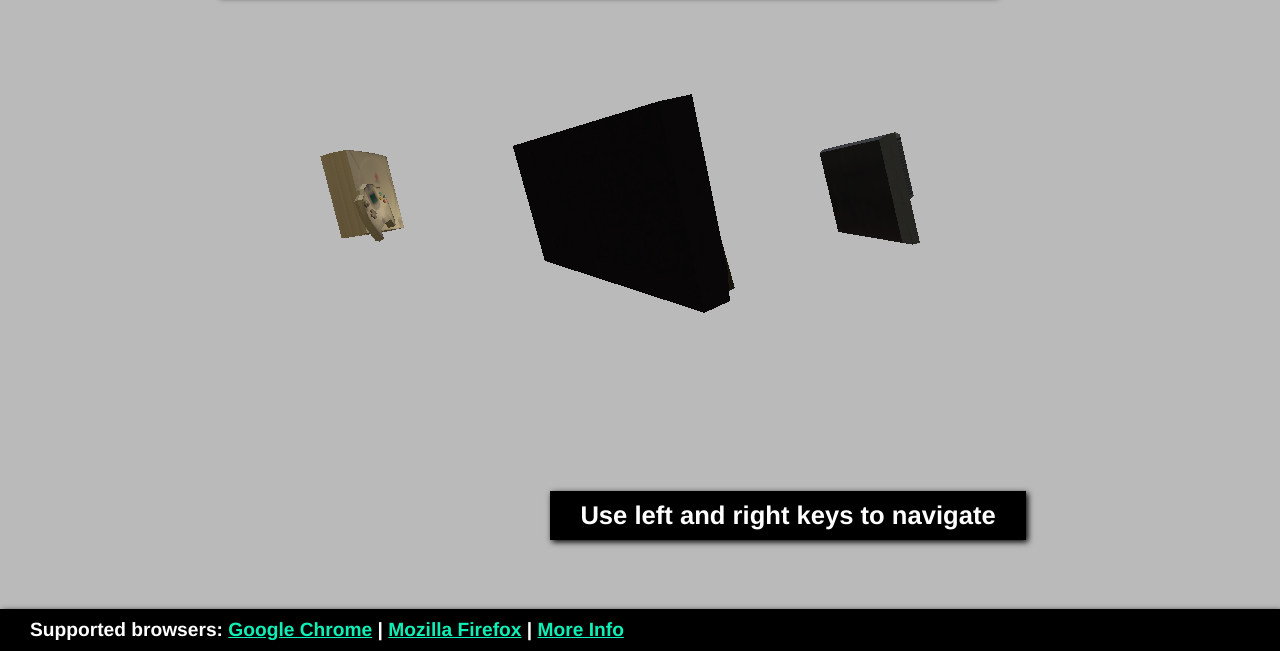
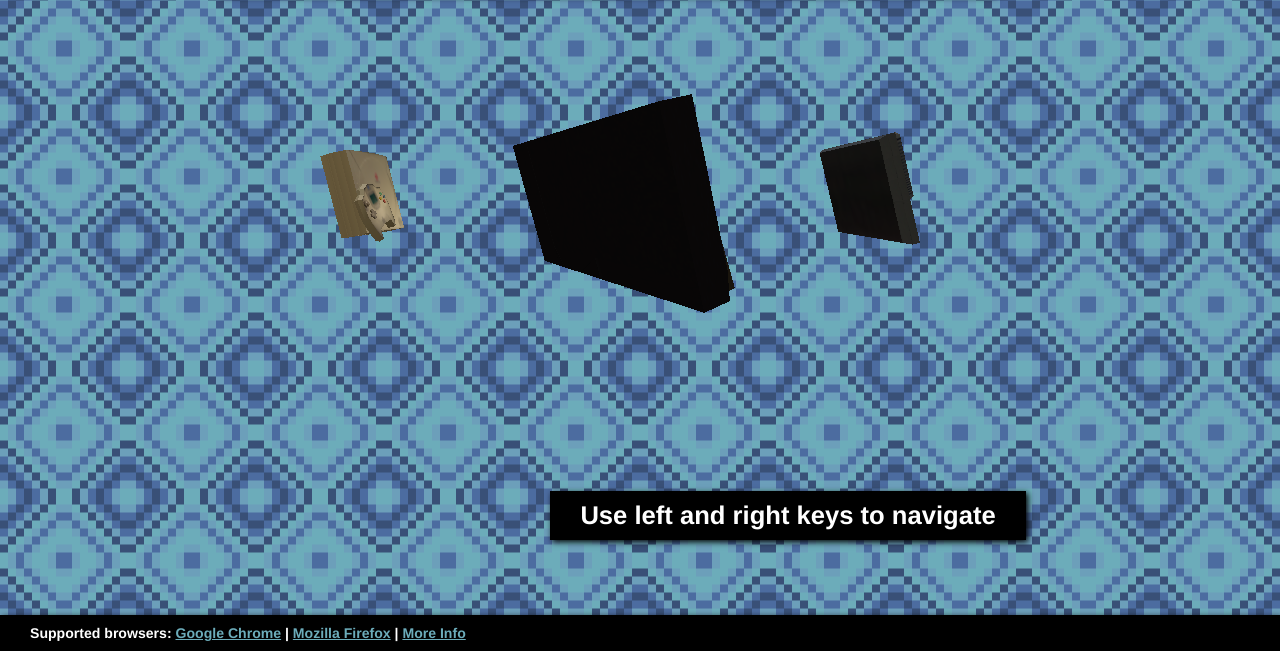
Before and after one commit to namelivia/tombraider.js, a plain HTML site: page index.html in a window 1280 px wide. Shown: the part 149-800 px from the top of the page. Drawn offline with Linux system fonts and the light colour scheme; animation ran at ten frames a second.

Commit message:
new background

```diff
--- a/css/style.css
+++ b/css/style.css
@@ -1,5 +1,5 @@
 body{
-	background-color:#bababa;
+	background:#bababa url('../img/background.png') repeat center center;
 	font-family:Helvetica,sans-serif;
 	margin:0;
 	padding:0;
@@ -14,12 +14,12 @@ span{
        	-moz-box-sizing: border-box;
     	-webkit-box-sizing: border-box;
         box-sizing: border-box;
-	font-size:1.5vw;
+	font-size:1.1vw;
 
 }
 
 a,a:focus,a:visited,a:hover{
-	color:#0EF0B7;
+	color:#6CACBA;
 }
 
 #fadein {
```
Also changed, not shown: img/background.png (added).
